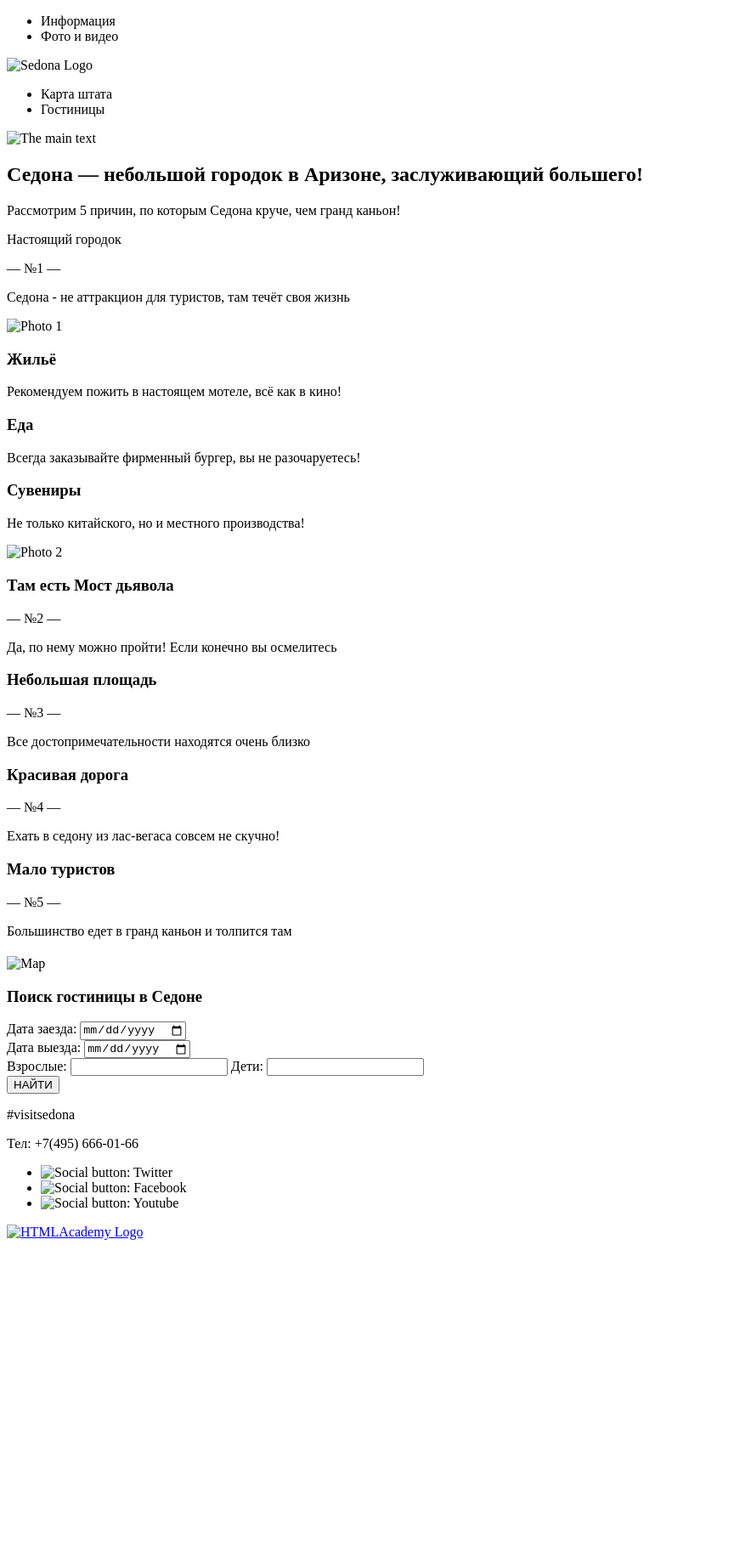
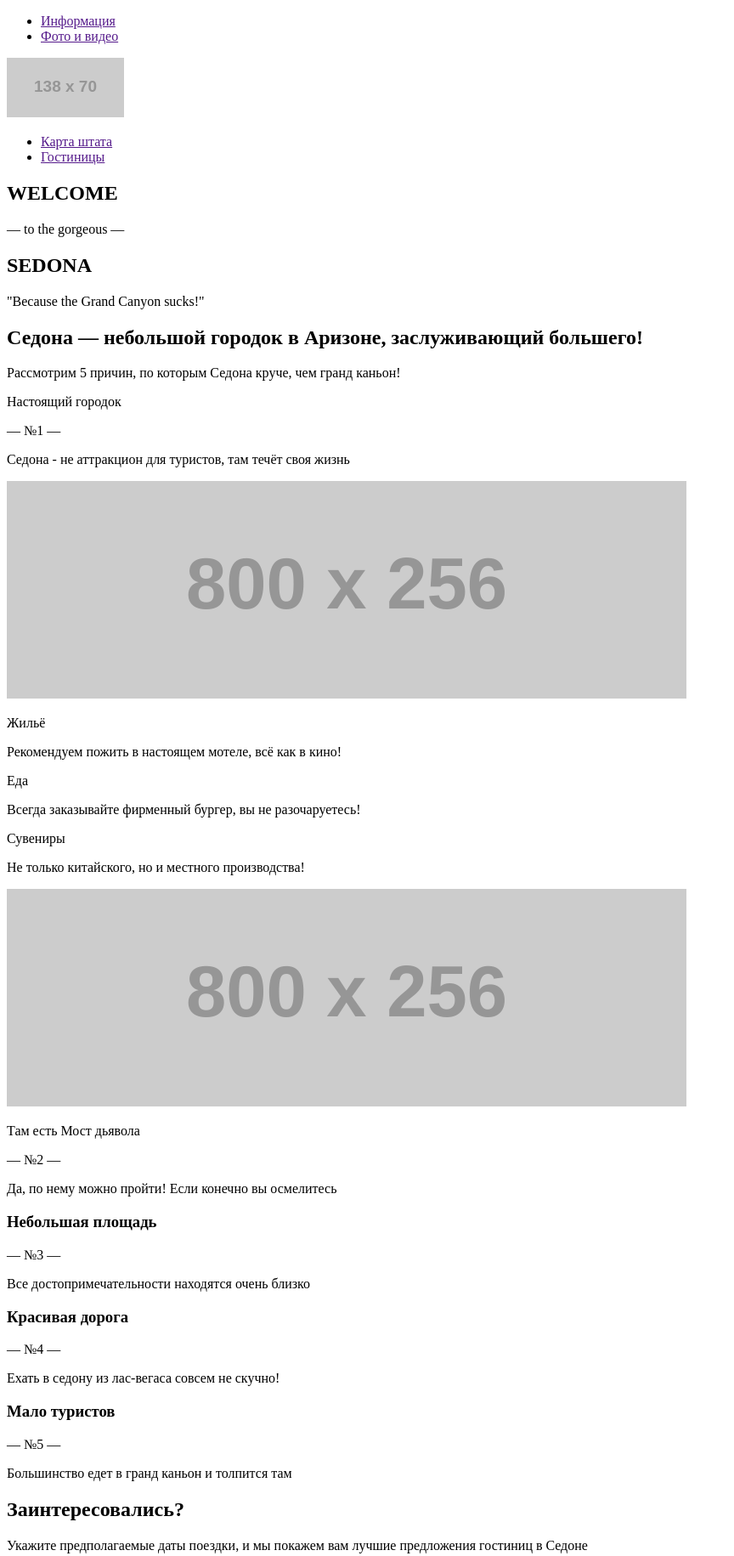
Before and after one commit to lecollage/1268083-sedona-29, a plain HTML site: page index.html in a window 1280 px wide. Shown: the top 1831 px of the page at 85% size, without its empty margins (0-864 px from the left). Before the commit the page ends 1467 px from the top, so only its background shows below. Drawn offline with Linux system fonts and the light colour scheme; placeholder pictures from the web are drawn by us.

Commit message:
Задание 2.17. Разметка главной страницы: правки после ревью - 1. Изменение классов, были убраны уникальные классы где можно. Там где можно использовать такой же класс, используем уже имеющийся. Добавление плейсхолдеров по размеру картинок из Фигмы. Кнопка для формы вынесена отдельно от формы, по нажатию на эту кнопку, будет открываться форма. Добавлены ссылки в навигацию.

```diff
--- a/index.html
+++ b/index.html
@@ -1,27 +1,29 @@
 <!DOCTYPE html>
 <html lang="ru">
+
 <head>
   <meta charset="utf-8">
   <title>Sedona</title>
 </head>
+
 <body>
 <header class="main_header">
   <nav class="main_header__nav">
     <ul class="main_header__navlist_left">
       <li class="navlist__item_information">
-        Информация
+        <a href="">Информация</a>
       </li>
       <li class="navlist__item_media">
-        Фото и видео
+        <a href="">Фото и видео</a>
       </li>
     </ul>
-    <img src="" alt="Sedona Logo">
+    <img src="https://via.placeholder.com/138x70" alt="Sedona Logo">
     <ul class="main_header__navlist_right">
       <li class="navlist__item_map">
-        Карта штата
+        <a href="">Карта штата</a>
       </li>
       <li class="navlist__item_hotels">
-        Гостиницы
+        <a href="">Гостиницы</a>
       </li>
     </ul>
   </nav>
@@ -30,94 +32,101 @@
 <main class="main">
   <section class="main__billboard">
     <div class="main__billboard_text">
-      <img src="" alt="The main text">
+      <h1 class="billboard_text__header_welcome">WELCOME</h1>
+      <p class="billboard_text__text_1">— to the gorgeous —</p>
+      <h2 class="billboard_text__header_sedona">SEDONA</h2>
+      <p class="billboard_text__text_2">"Because the Grand Canyon sucks!"</p>
     </div>
   </section>
 
   <section class="main__billboard_description">
-    <h2 class="billboard_description__header">Седона — небольшой городок в Аризоне, заслуживающий большего!</h2>
+    <h1 class="billboard_description__header">Седона — небольшой городок в Аризоне, заслуживающий большего!</h1>
     <p class="billboard_description__text">Рассмотрим 5 причин, по которым Седона круче, чем гранд каньон!</p>
   </section>
 
   <section class="main__about_us">
-    <div class="about_us__town">
-      <div class="about_us__town_description">
-        <p class="town_description__header">Настоящий городок</p>
-        <p class="town_description__number">— №1 —</p>
-        <p class="town_description__text">Седона - не аттракцион для туристов, там течёт своя жизнь</p>
+    <div class="about_us__place">
+      <div class="about_us__place_description">
+        <p class="place_description__header">Настоящий городок</p>
+        <p class="place_description__number">— №1 —</p>
+        <p class="place_description__text">Седона - не аттракцион для туристов, там течёт своя жизнь</p>
       </div>
-      <div class="about_us__town_photo">
-        <img src="" alt="Photo 1">
+      <div class="about_us__place_photo">
+        <img src="https://via.placeholder.com/800x256" alt="Photo 1">
       </div>
     </div>
-    <div class="about_us__features_for_you">
-      <div class="about_us__feature_house">
-        <div class="feature_house__icon"></div>
-        <h3 class="feature_house__header">Жильё</h3>
-        <p class="feature_house__text">Рекомендуем пожить в настоящем мотеле, всё как в кино!</p>
+
+    <div class="about_us__feature_row_middle">
+      <div class="feature_row_middle__cell">
+        <div class="row_middle_cell__icon middle_cell__house_icon"></div>
+        <p class="row_middle_cell__header">Жильё</p>
+        <p class="row_middle_cell__text">Рекомендуем пожить в настоящем мотеле, всё как в кино!</p>
       </div>
-      <div class="about_us__feature_food">
-        <div class="feature_food__icon"></div>
-        <h3 class="feature_food__header">Еда</h3>
-        <p class="feature_food__text">Всегда заказывайте фирменный бургер, вы не разочаруетесь!</p>
+      <div class="feature_row_middle__cell">
+        <div class="row_middle_cell__icon middle_cell__food_icon"></div>
+        <p class="row_middle_cell__header">Еда</p>
+        <p class="row_middle_cell__text">Всегда заказывайте фирменный бургер, вы не разочаруетесь!</p>
       </div>
-      <div class="about_us__feature_souvenirs">
-        <div class="feature_souvenirs__icon"></div>
-        <h3 class="feature_souvenirs__header">Сувениры</h3>
-        <p class="feature_souvenirs__text">Не только китайского, но и местного производства!</p>
+      <div class="feature_row_middle__cell">
+        <div class="row_middle_cell__icon middle_cell__souvenirs_icon"></div>
+        <p class="row_middle_cell__header">Сувениры</p>
+        <p class="row_middle_cell__text">Не только китайского, но и местного производства!</p>
       </div>
     </div>
-    <div class="about_us__canyon">
-      <div class="about_us__canyon_photo">
-        <img src="" alt="Photo 2">
+
+    <div class="about_us__place">
+      <div class="about_us__place_photo">
+        <img src="https://via.placeholder.com/800x256" alt="Photo 2">
       </div>
-      <div class="about_us__canyon_description">
-        <h3 class="canyon_description__header">Там есть Мост дьявола</h3>
-        <p class="canyon_description__number">— №2 —</p>
-        <p class="canyon_description__text">Да, по нему можно пройти! Если конечно вы осмелитесь</p>
+      <div class="about_us__place_description">
+        <p class="place_description__header">Там есть Мост дьявола</p>
+        <p class="place_description__number">— №2 —</p>
+        <p class="place_description__text">Да, по нему можно пройти! Если конечно вы осмелитесь</p>
       </div>
     </div>
-    <div class="about_us__place">
-      <div class="about_us__place_square">
-        <h3 class="place_square__header">Небольшая площадь</h3>
-        <p class="place_square__number">— №3 —</p>
-        <p class="place_square__text">Все достопримечательности находятся очень близко</p>
+
+    <div class="about_us__feature_row_last">
+      <div class="feature_row_last__cell">
+        <h3 class="row_last_cell__header">Небольшая площадь</h3>
+        <p class="row_last_cell__number">— №3 —</p>
+        <p class="row_last_cell__text">Все достопримечательности находятся очень близко</p>
       </div>
-      <div class="about_us__place_road">
-        <h3 class="place_road__header">Красивая дорога</h3>
-        <p class="place_road__number">— №4 —</p>
-        <p class="place_road__text">Ехать в седону из лас-вегаса совсем не скучно!</p>
+      <div class="feature_row_last__cell">
+        <h3 class="row_last_cell__header">Красивая дорога</h3>
+        <p class="row_last_cell__number">— №4 —</p>
+        <p class="row_last_cell__text">Ехать в седону из лас-вегаса совсем не скучно!</p>
       </div>
-      <div class="about_us__place_tourist">
-        <h3 class="place_tourist__header">Мало туристов</h3>
-        <p class="place_tourist__number">— №5 —</p>
-        <p class="place_tourist__text">Большинство едет в гранд каньон и толпится там</p>
+      <div class="feature_row_last__cell">
+        <h3 class="row_last_cell__header">Мало туристов</h3>
+        <p class="row_last_cell__number">— №5 —</p>
+        <p class="row_last_cell__text">Большинство едет в гранд каньон и толпится там</p>
       </div>
     </div>
   </section>
 
   <section class="main__feedback">
-    <h2 class="feedback__header"></h2>
-    <p class="feedback__text"></p>
+    <h1 class="feedback__header">Заинтересовались?</h1>
+    <p class="feedback__text">Укажите предполагаемые даты поездки, и мы покажем вам лучшие предложения гостиниц в Cедоне</p>
     <div class="feedback__map">
-      <img src="" alt="Map">
+      <img src="https://via.placeholder.com/1199x594" alt="Map">
     </div>
+    <button class="feedback__button">Поиск гостиницы в Седоне</button>
+
     <form class="feedback_form" method="post" action="dummy">
-      <h3 class="feedback_form__header">Поиск гостиницы в Седоне</h3>
-      <div class="feedback_form__checkin_date">
+      <div class="feedback_form__date">
         <label for="feedback_form__checkin_date">Дата заезда:</label>
         <input id="feedback_form__checkin_date" type="date">
       </div>
-      <div class="feedback_form__checkout_date">
+      <div class="feedback_form__date">
         <label for="feedback_form__checkout_date">Дата выезда:</label>
         <input id="feedback_form__checkout_date" type="date">
       </div>
       <div class="feedback_form__people_number">
-        <span class="feedback_form__adults">
+        <span class="feedback_form__number">
           <label for="feedback_form__adults_number">Взрослые:</label>
           <input id="feedback_form__adults_number" type="number">
         </span>
-        <span class="feedback_form__children">
+        <span class="feedback_form__number">
           <label for="feedback_form__children_number">Дети:</label>
           <input id="feedback_form__children_number" type="number">
         </span>
@@ -130,24 +139,25 @@
 <footer class="main_footer">
   <div class="footer__contacts">
     <p class="contacts__text">#visitsedona</p>
-    <p class="contacts__text">Тел: +7(495) 666-01-66</p>
+    <a href="tel:+74956660166" class="contacts__text">Тел: +7(495) 666-01-66</a>
   </div>
   <div class="footer__socials">
     <ul class="footer__socials_list">
-      <li class="footer__social footer__social_twitter">
-        <img src="" alt="Social button: Twitter">
+      <li class="footer__social_button">
+        <img src="https://via.placeholder.com/48x48" alt="Social button: Twitter" class="social_button__icon_twitter">
       </li>
-      <li class="footer__social footer__social_facebook">
-        <img src="" alt="Social button: Facebook">
+      <li class="footer__social_button">
+        <img src="https://via.placeholder.com/48x48" alt="Social button: Facebook" class="social_button__icon_facebook">
       </li>
-      <li class="footer__social footer__social_youtube">
-        <img src="" alt="Social button: Youtube">
+      <li class="footer__social_button">
+        <img src="https://via.placeholder.com/48x48" alt="Social button: Youtube" class="social_button__icon_youtube">
       </li>
     </ul>
   </div>
   <div class="footer__made_by">
-    <a href="https://htmlacademy.ru/intensive/htmlcss" class="footer__made_by">
-      <img src="" alt="HTMLAcademy Logo">
+    <p class="made_by__text">WEBSITE BY</p>
+    <a href="https://htmlacademy.ru/intensive/htmlcss" class="made_by__logo">
+      <img src="https://via.placeholder.com/115x41" alt="HTMLAcademy Logo">
     </a>
   </div>
 </footer>
```
